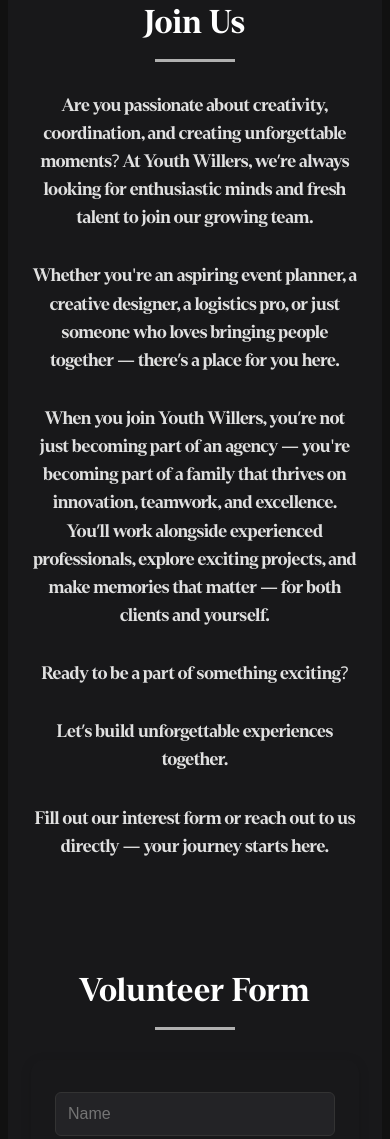
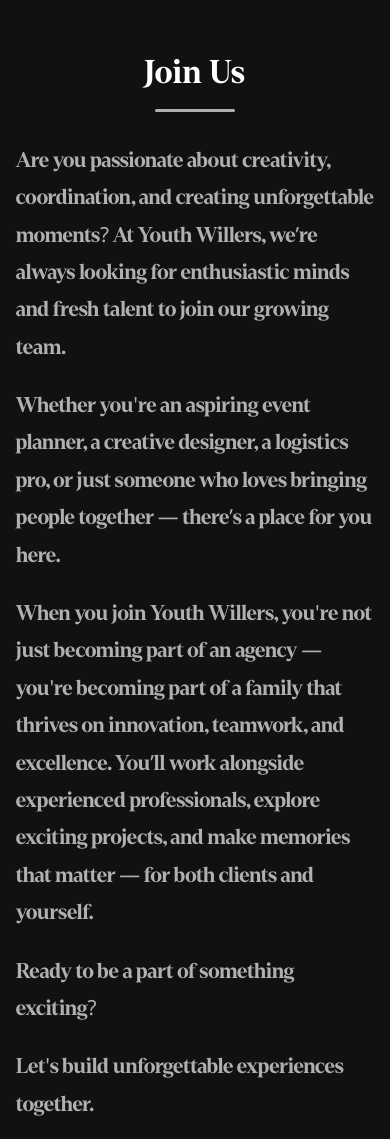
Before and after one commit to notvishalsingh/YW.website, a plain HTML site: page w3/index.html in a window 390 px wide. Shown: the part 7339-8478 px from the top of the page. Drawn offline with Linux system fonts and the light colour scheme.

Commit message:
transition add to join us section and separated it

```diff
--- a/w3/index.html
+++ b/w3/index.html
@@ -61,9 +61,6 @@
       <img src="rev.png" alt="">
 
     </div>
-
-
-
 
   </section>
 
@@ -146,18 +143,20 @@
     These sessions integrate mindfulness, movement, and meditation to help youth manage stress, improve focus, and reconnect with themselves.
     Whether you're a beginner or experienced practitioner, Spirit Yoga offers a rejuvenating journey towards balance and inner peace.
   </p>
+</section>
+
   <section id="join">
-    <h2>Join Us</h2>
-    <p>Are you passionate about creativity, coordination, and creating unforgettable moments? At Youth Willers, we’re always looking for enthusiastic minds and fresh talent to join our growing team.</p>
-    <p>Whether you're an aspiring event planner, a creative designer, a logistics pro, or just someone who loves bringing people together — there’s a place for you here.</p>
-    <p>When you join Youth Willers, you’re not just becoming part of an agency — you're becoming part of a family that thrives on innovation, teamwork, and excellence. You’ll work alongside experienced professionals, explore exciting projects, and make memories that matter — for both clients and yourself.</p>
-    <p>Ready to be a part of something exciting?</p>
-    <p>Let’s build unforgettable experiences together.</p>
-    <p>Fill out our interest form or reach out to us directly — your journey starts here.</p>
+    <h2 class="section-title">Join Us</h2>
+    <p class="join-animate">Are you passionate about creativity, coordination, and creating unforgettable moments? At Youth Willers, we’re always looking for enthusiastic minds and fresh talent to join our growing team.</p>
+    <p class="join-animate">Whether you're an aspiring event planner, a creative designer, a logistics pro, or just someone who loves bringing people together — there’s a place for you here.</p>
+    <p class="join-animate">When you join Youth Willers, you're not just becoming part of an agency — you're becoming part of a family that thrives on innovation, teamwork, and excellence. You’ll work alongside experienced professionals, explore exciting projects, and make memories that matter — for both clients and yourself.</p>
+    <p class="join-animate">Ready to be a part of something exciting?</p>
+    <p class="join-animate">Let's build unforgettable experiences together.</p>
+    <p class="join-animate">Fill out our interest form or reach out to us directly — your journey starts here.</p>
   </section>
 
   <section id="volunteer-form">
-    <h2>Volunteer Form</h2>
+    <h2 class="section-title">Volunteer Form</h2>
     <form>
       <input type="text" placeholder="Name" required />
       <input type="email" placeholder="Email" required />
@@ -168,7 +167,7 @@
   </section>
 
   <section id="associate-form">
-    <h2>Associate Form</h2>
+    <h2 class="section-title">Associate Form</h2>
     <form>
       <input type="text" placeholder="Organization Name" required />
       <input type="email" placeholder="Contact Email" required />
@@ -178,8 +177,6 @@
     </form>
   </section>
 
-
-  </section>
 
 <footer class="footer">
         <div class="container">
--- a/w3/style.css
+++ b/w3/style.css
@@ -193,6 +193,26 @@ h3 {
   }
 }
 
+/*animation for join us section*/
+.join-animate{
+  color: #b0b0b0;
+  font-size: 1.45rem;
+  font-weight: 500;
+  transition: color 0.3s;
+  cursor: pointer;
+}
+
+.join-animate:hover,
+.join-animate:focus {
+  color: #fff;
+}
+
+@media (max-width: 768px) {
+  .join-animate {
+    font-size: 1.3rem;
+  }
+}
+
 /*font size of welcome section*/
 .max_font_size {
   font-size: 1.7rem;
@@ -243,10 +263,11 @@ h3 {
 /* Forms */
 form {
   display: flex;
+  text-align: center;
   flex-direction: column;
   gap: 1rem;
   max-width: 600px;
-  margin-top: 1rem;
+  margin: 1rem auto 0 auto;
   background: #18181a;
   padding: 2rem 1.5rem;
   border-radius: 12px;
```
